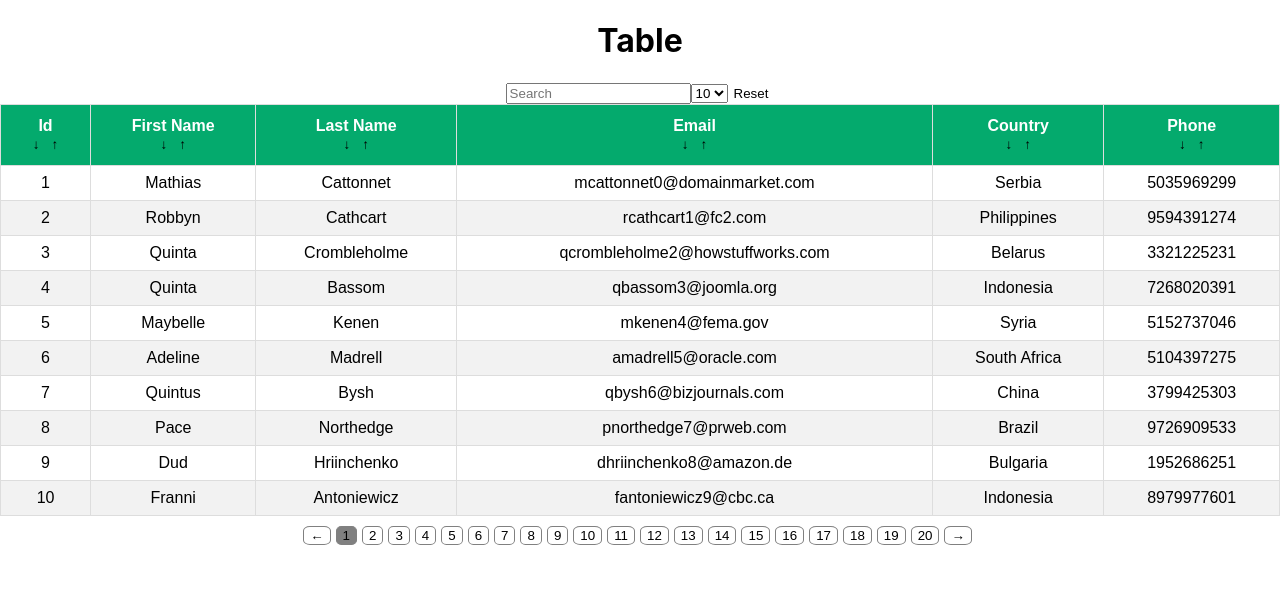
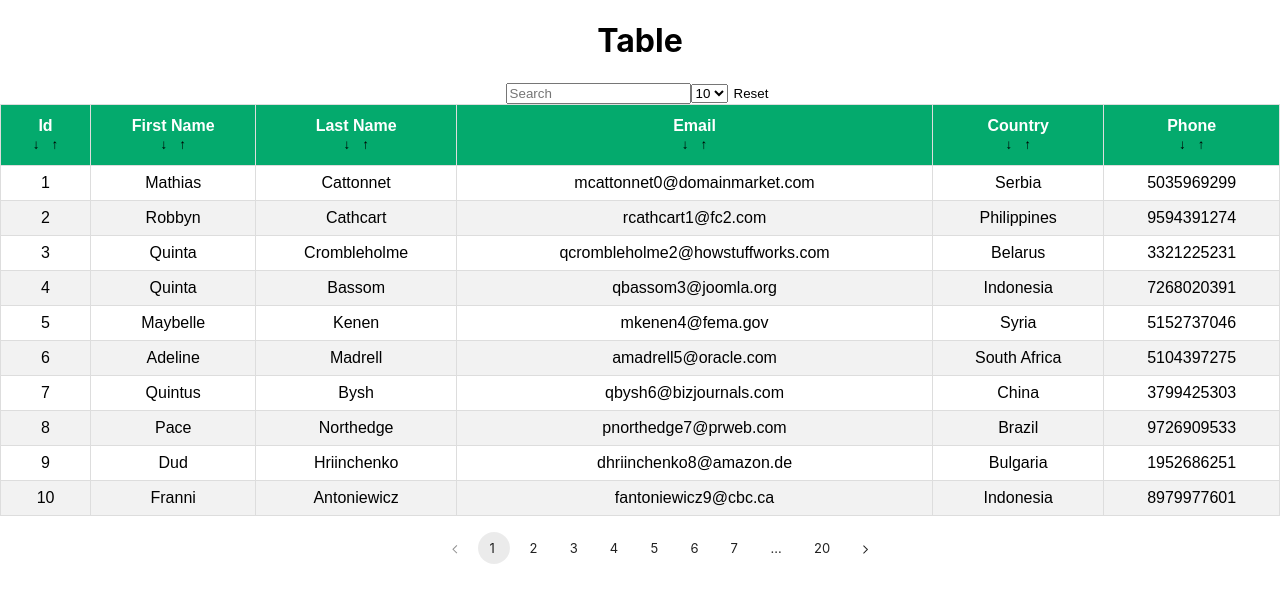
Before and after one commit to NikolasGumenyuk/my-react-table-v2, a React (Create React App) app: page / in a window 1280 px wide. Shown: the top 602 px of the page. Built offline with nearby package versions, Linux system fonts and the light colour scheme.

Commit message:
fix pagination bug

```diff
--- a/src/components/BasicTable.js
+++ b/src/components/BasicTable.js
@@ -1,19 +1,19 @@
-import React, { useState, useEffect } from "react";
+import React, { useState, useEffect, useMemo } from "react";
 import MOCK_DATA from "./MOCK_DATA.json";
 import { COLUMNS } from "./columns";
 import { Headers } from "./Headers";
 import { Body } from "./Body";
 import Pagination from "./Pagination";
 
+let pageSizeArr = [5, 10, 20];
+
 export const BasicTable = () => {
   const [data, setData] = useState(MOCK_DATA);
   const [search, setSearch] = useState("");
   const [searchResults, setSearchResults] = useState([]);
   const [currentPage, setCurrentPage] = useState(1);
-  const [itemPerPage, setItemPerPage] = useState(10);
-  let itemsPerPageArr = [5, 10, 20];
+  const [pageSize, setPageSize] = useState(10);
   const columns = COLUMNS;
-  let sortedData = data;
 
   const sortData = (fieldName, direction) => {
     const sortDownFunc = (a, b) =>
@@ -24,7 +24,7 @@ export const BasicTable = () => {
 
     const selectedDirection = direction === "down" ? sortDownFunc : sortUpFunc;
 
-    setData(sortedData.slice().sort(selectedDirection));
+    setData(MOCK_DATA.slice().sort(selectedDirection));
   };
 
   const handleChange = (event) => {
@@ -42,13 +42,9 @@ export const BasicTable = () => {
     setSearchResults(results);
   }, [search, data]);
 
-  const lastItemIndex = currentPage * itemPerPage;
-  const firstItemIndex = lastItemIndex - itemPerPage;
-  const currentItem = data.slice(firstItemIndex, lastItemIndex);
-
-  const paginate = (pageNamber) => setCurrentPage(pageNamber);
-  const nextPage = () => setCurrentPage((prev) => prev + 1);
-  const prevPage = () => setCurrentPage((prev) => prev - 1);
+  const firstPageIndex = (currentPage - 1) * pageSize;
+  const lastPageIndex = firstPageIndex + pageSize;
+  const currentItem = data.slice(firstPageIndex, lastPageIndex);
 
   return (
     <>
@@ -60,12 +56,13 @@ export const BasicTable = () => {
       />
       <select
         name="select"
-        defaultValue={itemPerPage}
+        defaultValue={pageSize}
         onChange={(e) => {
-          setItemPerPage(e.target.value);
+          setCurrentPage(1);
+          setPageSize(+e.target.value);
         }}
       >
-        {itemsPerPageArr.map((item) => (
+        {pageSizeArr.map((item) => (
           <option value={item} key={item}>
             {item}
           </option>
@@ -103,20 +100,19 @@ export const BasicTable = () => {
           ))}
         </tbody>
       </table>
-      <div className="pagination">
-        <button onClick={prevPage} className="arrow-button">
-          <span>←</span>
-        </button>
-        <Pagination
-          itemPerPage={itemPerPage}
-          totalItems={data.length}
-          paginate={paginate}
-          currentPage={currentPage}
-        />
-        <button onClick={nextPage} className="arrow-button">
-          <span>→</span>
-        </button>
-      </div>
+      {/* <Pagination
+        itemPerPage={itemPerPage}
+        totalItems={data.length}
+        currentPage={currentPage}
+        setCurrentPage={setCurrentPage}
+      /> */}
+      <Pagination
+        className="pagination-bar"
+        currentPage={currentPage}
+        totalCount={data.length}
+        pageSize={pageSize}
+        onPageChange={(page) => setCurrentPage(page)}
+      />
     </>
   );
 };
--- a/src/components/Pagination.js
+++ b/src/components/Pagination.js
@@ -1,28 +1,75 @@
 import React from "react";
+import classnames from "classnames";
+import { usePagination, DOTS } from "./usePagination";
+import './pagination.css';
 
-const Pagination = ({ itemPerPage, totalItems, paginate, currentPage }) => {
-  const pageNumbers = [];
+const Pagination = (props) => {
+  const {
+    onPageChange,
+    totalCount,
+    siblingCount = 2,
+    currentPage,
+    pageSize,
+    className,
+  } = props;
 
-  for (let i = 1; i <= Math.ceil(totalItems / itemPerPage); i++) {
-    pageNumbers.push(i);
+  const paginationRange = usePagination({
+    currentPage,
+    totalCount,
+    siblingCount,
+    pageSize,
+  });
+
+  if (currentPage === 0 || paginationRange.length < 2) {
+    return null;
   }
 
+  const onNext = () => {
+    onPageChange(currentPage + 1);
+  };
+
+  const onPrevious = () => {
+    onPageChange(currentPage - 1);
+  };
+
+  let lastPage = paginationRange[paginationRange.length - 1];
   return (
-    <div>
-      {pageNumbers.map((number) => (
-        <button
-          key={number}
-          onClick={() => paginate(number)}
-          className={
-            currentPage === number
-              ? "chosen-pagination-button"
-              : "page-link page-item"
-          }
-        >
-          {number}
-        </button>
-      ))}
-    </div>
+    <ul
+      className={classnames("pagination-container", { [className]: className })}
+    >
+      <li
+        className={classnames("pagination-item", {
+          disabled: currentPage === 1,
+        })}
+        onClick={onPrevious}
+      >
+        <div className="arrow left" />
+      </li>
+      {paginationRange.map((pageNumber) => {
+        if (pageNumber === DOTS) {
+          return <li className="pagination-item dots">&#8230;</li>;
+        }
+
+        return (
+          <li
+            className={classnames("pagination-item", {
+              selected: pageNumber === currentPage,
+            })}
+            onClick={() => onPageChange(pageNumber)}
+          >
+            {pageNumber}
+          </li>
+        );
+      })}
+      <li
+        className={classnames("pagination-item", {
+          disabled: currentPage === lastPage,
+        })}
+        onClick={onNext}
+      >
+        <div className="arrow right" />
+      </li>
+    </ul>
   );
 };
 
--- /dev/null
+++ b/src/components/pagination.css
@@ -0,0 +1,57 @@
+.pagination-container {
+  display: flex;
+  list-style-type: none;
+  justify-content: center;
+}
+.pagination-container .pagination-item {
+  padding: 0 12px;
+  height: 32px;
+  text-align: center;
+  margin: auto 4px;
+  color: rgba(0, 0, 0, 0.87);
+  display: flex;
+  box-sizing: border-box;
+  align-items: center;
+  letter-spacing: 0.01071em;
+  border-radius: 16px;
+  line-height: 1.43;
+  font-size: 13px;
+  min-width: 32px;
+}
+.pagination-container .pagination-item.dots:hover {
+  background-color: transparent;
+  cursor: default;
+}
+.pagination-container .pagination-item:hover {
+  background-color: rgba(0, 0, 0, 0.04);
+  cursor: pointer;
+}
+.pagination-container .pagination-item.selected {
+  background-color: rgba(0, 0, 0, 0.08);
+}
+.pagination-container .pagination-item .arrow::before {
+  position: relative;
+  content: '';
+  display: inline-block;
+  width: 0.4em;
+  height: 0.4em;
+  border-right: 0.12em solid rgba(0, 0, 0, 0.87);
+  border-top: 0.12em solid rgba(0, 0, 0, 0.87);
+}
+.pagination-container .pagination-item .arrow.left {
+  transform: rotate(-135deg) translate(-50%);
+}
+.pagination-container .pagination-item .arrow.right {
+  transform: rotate(45deg);
+}
+.pagination-container .pagination-item.disabled {
+  pointer-events: none;
+}
+.pagination-container .pagination-item.disabled .arrow::before {
+  border-right: 0.12em solid rgba(0, 0, 0, 0.43);
+  border-top: 0.12em solid rgba(0, 0, 0, 0.43);
+}
+.pagination-container .pagination-item.disabled:hover {
+  background-color: transparent;
+  cursor: default;
+}
--- /dev/null
+++ b/src/components/usePagination.js
@@ -0,0 +1,57 @@
+import React, { useMemo } from 'react';
+
+export const DOTS = '...';
+
+const range = (start, end) => {
+    let length = end - start + 1;
+    return Array.from({ length }, (_, idx) => idx + start);
+};
+
+export const usePagination = ({
+    totalCount,
+    pageSize,
+    siblingCount = 2,
+    currentPage
+  }) => {
+    const paginationRange = useMemo(() => {
+        const totalPageCount = Math.ceil(totalCount / pageSize);
+
+        const totalPageNumbers = siblingCount + 5;
+
+        if (totalPageNumbers >= totalCount) {
+          return range(1, totalPageCount)
+        }
+
+        const leftSiblingIndex = Math.max(currentPage - siblingCount, 1);
+        const rightSiblingIndex = Math.min(currentPage + siblingCount, totalPageCount);
+
+        const shouldShowLeftDots = leftSiblingIndex > 2;
+        const shouldShowRightDots = rightSiblingIndex < totalPageCount - 2;
+
+        const firstPageIndex = 1;
+        const lastPageIndex = totalPageCount;
+
+        if (!shouldShowLeftDots && shouldShowRightDots) {
+          let leftItemCount = 3 + 2 * siblingCount;
+          let leftRange = range(1, leftItemCount);
+
+          return [...leftRange, DOTS, totalPageCount];
+        }
+
+        if (shouldShowLeftDots && !shouldShowRightDots) {
+          let rightItemCount = 3 + 2 * siblingCount;
+          let rightRange = range(totalPageCount - rightItemCount + 1, totalPageCount);
+
+          return [firstPageIndex, DOTS, ...rightRange]
+        }
+
+        if (shouldShowLeftDots && shouldShowRightDots) {
+            let middleRange = range(leftSiblingIndex, rightSiblingIndex);
+
+            return [firstPageIndex, DOTS, ...middleRange, DOTS, lastPageIndex];
+        }
+
+    }, [totalCount, pageSize, siblingCount, currentPage]);
+
+    return paginationRange;
+  };
```
Also changed, not shown: src/index.css (line endings or trailing spaces).
